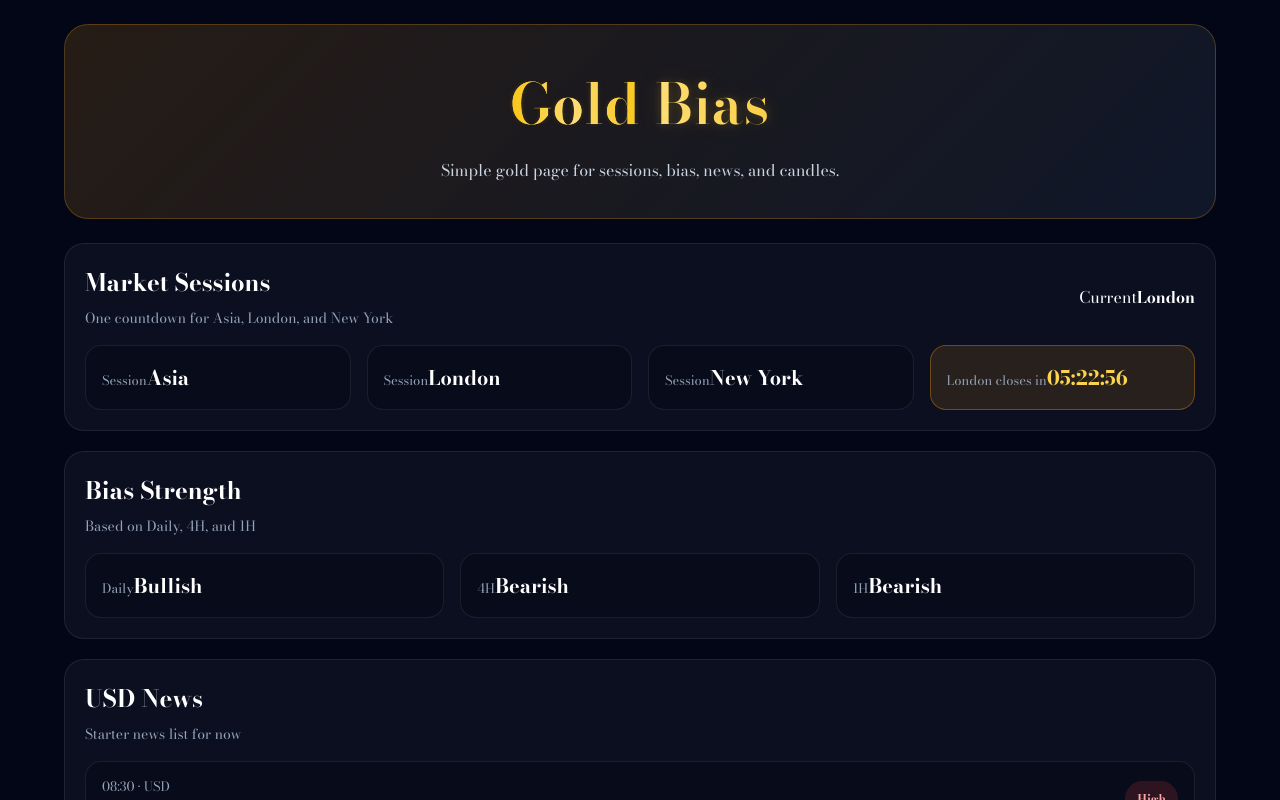
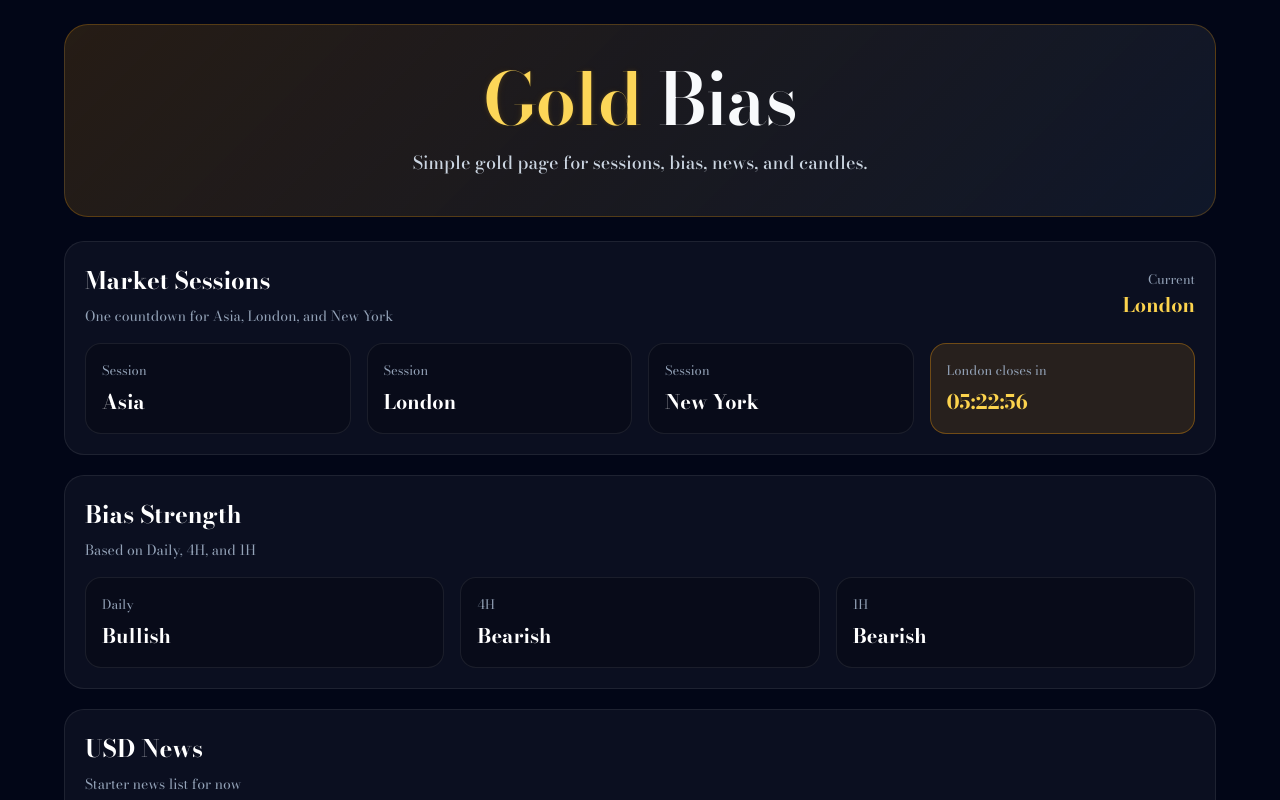
Before and after one commit to Nn1van/gold-bias, a Next.js app: page / in a window 1280 px wide. Shown: the top 800 px of the page. Built offline with nearby package versions, Linux system fonts and the light colour scheme.

Commit message:
Update globals.css

```diff
--- a/app/globals.css
+++ b/app/globals.css
@@ -14,26 +14,22 @@ body {
   min-height: 100vh;
 }
 
-/* PAGE */
 .page {
   max-width: 1200px;
   margin: 0 auto;
   padding: 24px;
 }
 
-/* HERO (CENTERED + LUXURY) */
 .hero {
   background: linear-gradient(135deg, rgba(245, 158, 11, 0.15), rgba(15, 23, 42, 1));
   border: 1px solid rgba(245, 158, 11, 0.25);
   border-radius: 24px;
-  padding: 36px;
+  padding: 40px 36px;
   margin-bottom: 24px;
-
   display: flex;
   flex-direction: column;
   align-items: center;
   text-align: center;
-
   transition: all 0.3s ease;
 }
 
@@ -46,37 +42,27 @@ body {
     0 0 70px rgba(45, 212, 191, 0.18);
 }
 
-/* LUXURY TITLE */
 .hero h1 {
   margin: 0;
-  font-size: 56px;
-  letter-spacing: 1px;
+  font-size: 72px;
+  line-height: 0.95;
   font-weight: 600;
-
-  background: linear-gradient(90deg, #fcd34d, #fde68a, #fcd34d);
-  -webkit-background-clip: text;
-  -webkit-text-fill-color: transparent;
-
-  text-shadow:
-    0 0 10px rgba(251, 191, 36, 0.2),
-    0 0 25px rgba(251, 191, 36, 0.15);
+  letter-spacing: -1px;
+  color: #f8fafc;
 }
 
-/* GOLD WORD */
 .gold-glow-word {
+  color: #fcd34d;
   animation: goldPulse 5s ease-in-out infinite;
-  background: linear-gradient(90deg, #facc15, #fde68a, #facc15);
-  -webkit-background-clip: text;
-  -webkit-text-fill-color: transparent;
 }
 
 .hero p {
-  margin: 12px 0 0;
+  margin: 16px 0 0;
   color: #cbd5e1;
-  font-size: 16px;
+  font-size: 18px;
+  font-weight: 500;
 }
 
-/* CARDS */
 .card {
   background: rgba(255, 255, 255, 0.04);
   border: 1px solid rgba(255, 255, 255, 0.08);
@@ -95,13 +81,13 @@ body {
     0 0 60px rgba(45, 212, 191, 0.2);
 }
 
-/* HEADERS */
 .section-top,
 .box-top {
   display: flex;
   justify-content: space-between;
   align-items: center;
   margin-bottom: 16px;
+  gap: 16px;
 }
 
 .section-top h2,
@@ -116,7 +102,21 @@ body {
   font-size: 14px;
 }
 
-/* GRID */
+.session-now {
+  text-align: right;
+}
+
+.session-now span {
+  color: #94a3b8;
+  font-size: 13px;
+  display: block;
+}
+
+.session-now strong {
+  color: #fcd34d;
+  font-size: 20px;
+}
+
 .session-grid,
 .bias-grid,
 .candle-grid-main {
@@ -136,7 +136,6 @@ body {
   grid-template-columns: repeat(3, 1fr);
 }
 
-/* SMALL CARDS */
 .small-card {
   background: rgba(0, 0, 0, 0.22);
   border: 1px solid rgba(255, 255, 255, 0.08);
@@ -156,13 +155,14 @@ body {
 .small-card span {
   color: #94a3b8;
   font-size: 13px;
+  display: block;
+  margin-bottom: 6px;
 }
 
 .small-card strong {
   font-size: 20px;
 }
 
-/* GOLD CARD */
 .gold-card {
   background: rgba(245, 158, 11, 0.12);
   border-color: rgba(245, 158, 11, 0.35);
@@ -172,7 +172,6 @@ body {
   color: #fcd34d;
 }
 
-/* NEWS */
 .news-list {
   display: grid;
   gap: 12px;
@@ -203,7 +202,6 @@ body {
   font-weight: 600;
 }
 
-/* IMPACT */
 .impact {
   border-radius: 999px;
   padding: 8px 12px;
@@ -226,7 +224,6 @@ body {
   color: #86efac;
 }
 
-/* TIMER */
 .mini-timer {
   background: rgba(0, 0, 0, 0.3);
   color: #fcd34d;
@@ -235,7 +232,13 @@ body {
   font-weight: 700;
 }
 
-/* CHART */
+.chart-shell {
+  padding: 0;
+  min-height: 320px;
+  background: transparent;
+  border: none;
+}
+
 .tv-chart {
   height: 260px;
   border-radius: 14px;
@@ -251,7 +254,6 @@ body {
   justify-content: space-evenly;
 }
 
-/* CANDLES */
 .tv-candle {
   width: 50px;
   height: 220px;
@@ -288,28 +290,44 @@ body {
   background: #ef4444;
 }
 
-/* GOLD ANIMATION */
 @keyframes goldPulse {
   0% {
+    color: #fcd34d;
     text-shadow: 0 0 0 rgba(251, 191, 36, 0);
   }
   50% {
+    color: #fde68a;
     text-shadow:
       0 0 12px rgba(251, 191, 36, 0.8),
       0 0 30px rgba(251, 191, 36, 0.6),
       0 0 55px rgba(251, 191, 36, 0.4);
   }
   100% {
+    color: #fcd34d;
     text-shadow: 0 0 0 rgba(251, 191, 36, 0);
   }
 }
 
-/* MOBILE */
 @media (max-width: 900px) {
   .session-grid,
   .bias-grid,
   .candle-grid-main {
     grid-template-columns: 1fr;
+  }
+
+  .section-top,
+  .box-top,
+  .news-item {
+    flex-direction: column;
+    align-items: flex-start;
+  }
+
+  .session-now {
+    text-align: left;
+  }
+
+  .hero h1 {
+    font-size: 52px;
   }
 
   .tv-candle {
```
